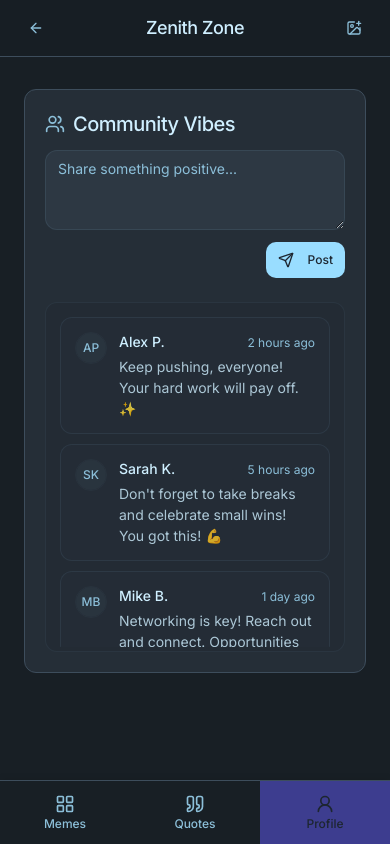
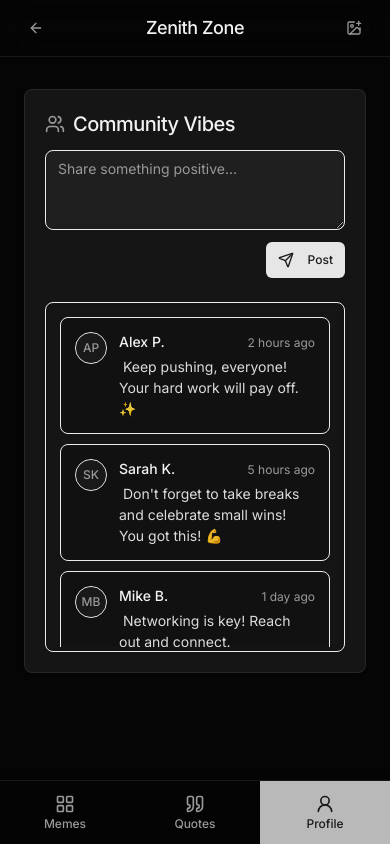
Before and after one commit to MohitGujarati/Bro-Relax, a Next.js app: page /relax/profile in a window 390 px wide. Built offline with nearby package versions, Linux system fonts and the light colour scheme.

Commit message:
transition from one tab to another tab should be smooth and color combinations is not that good make it minimal user glassmorpishm

```diff
--- a/src/app/globals.css
+++ b/src/app/globals.css
@@ -2,51 +2,49 @@
 @tailwind components;
 @tailwind utilities;
 
+/* Add global font import for Inter */
+/* @import url('https://fonts.googleapis.com/css2?family=Inter:wght@400;500;700&display=swap'); */
+/* This is handled by next/font in layout.tsx, so explicit import here is not strictly necessary and can cause ordering issues. */
+
 @layer base {
   :root {
-    /* Primary: Soothing Blue (#B0E2FF) */
-    --background-hsl: 200 100% 90.6%; /* HSL for #B0E2FF */
-    --foreground-hsl: 210 10% 23%; /* Darker Blue/Gray for text */
+    /* Default theme (effectively light, will be overridden by .dark) */
+    --background-hsl: 0 0% 100%; /* White */
+    --foreground-hsl: 0 0% 3.9%; /* Near Black */
 
-    /* Card Background: Slightly lighter than primary for depth, or a very light neutral */
-    --card-hsl: 200 100% 95%; /* Lighter shade of Soothing Blue */
-    --card-foreground-hsl: 210 10% 23%;
+    --card-hsl: 0 0% 100%;
+    --card-foreground-hsl: 0 0% 3.9%;
 
-    /* Popover: Similar to Card or a bit more distinct */
-    --popover-hsl: 200 100% 95%;
-    --popover-foreground-hsl: 210 10% 23%;
+    --popover-hsl: 0 0% 100%;
+    --popover-foreground-hsl: 0 0% 3.9%;
 
-    /* Primary Interactive Elements: Could be a slightly darker shade of blue or a contrasting color from palette */
-    --primary-hsl: 195 80% 75%; /* Slightly darker/more saturated blue */
-    --primary-foreground-hsl: 210 20% 15%; /* Dark text for primary elements */
+    --primary-hsl: 0 0% 9%; /* Near Black */
+    --primary-foreground-hsl: 0 0% 98%; /* Off-White */
 
-    /* Secondary Colors: Light Green (#90EE90) & Pale Yellow (#FAFAD2) */
-    --secondary-hsl: 120 73% 75%; /* HSL for #90EE90 (Light Green) */
-    --secondary-foreground-hsl: 120 25% 25%; /* Dark green text */
+    --secondary-hsl: 0 0% 96.1%; /* Light Gray */
+    --secondary-foreground-hsl: 0 0% 9%; /* Near Black */
 
-    /* Muted: For less prominent elements, can use shades of primary or neutrals */
-    --muted-hsl: 200 50% 85%; /* Muted blue */
-    --muted-foreground-hsl: 210 10% 40%; /* Softer text color */
+    --muted-hsl: 0 0% 96.1%;
+    --muted-foreground-hsl: 0 0% 45.1%; /* Medium Gray */
 
-    /* Accent: Soft Lavender (#E6E6FA) */
-    --accent-hsl: 240 67% 94%; /* HSL for #E6E6FA */
-    --accent-foreground-hsl: 240 20% 30%; /* Dark lavender text */
+    --accent-hsl: 0 0% 96.1%;
+    --accent-foreground-hsl: 0 0% 9%;
 
-    --destructive-hsl: 0 84.2% 60.2%; /* Default Red */
-    --destructive-foreground-hsl: 0 0% 100%;
+    --destructive-hsl: 0 84.2% 60.2%; /* Red */
+    --destructive-foreground-hsl: 0 0% 98%;
 
-    --border-hsl: 200 30% 80%; /* Border color, related to primary */
-    --input-hsl: 200 30% 92%; /* Input background, light and subtle */
-    --ring-hsl: 195 80% 70%; /* Ring color for focus, related to primary interactive */
+    --border-hsl: 0 0% 89.8%;
+    --input-hsl: 0 0% 89.8%;
+    --ring-hsl: 0 0% 3.9%;
 
-    --radius: 0.75rem; /* Slightly more rounded corners */
+    --radius: 0.5rem; /* Consistent, slightly subdued rounding */
 
-    /* Chart colors (example, adjust as needed for visibility on light theme) */
-    --chart-1: 200 70% 60%;
-    --chart-2: 120 60% 60%;
-    --chart-3: 60 70% 70%; /* Pale Yellow related */
-    --chart-4: 240 50% 75%; /* Lavender related */
-    --chart-5: 210 60% 65%;
+    /* Chart colors (light theme examples) */
+    --chart-1: 200 70% 50%;
+    --chart-2: 120 60% 45%;
+    --chart-3: 60 70% 55%;
+    --chart-4: 240 50% 60%;
+    --chart-5: 210 60% 50%;
 
     /* Converted to HSL values for ShadCN */
     --background: var(--background-hsl);
@@ -70,42 +68,52 @@
     --ring: var(--ring-hsl);
   }
 
-  /* Dark theme (optional, can be removed if default is light) */
   .dark {
-    /* For a dark theme, we invert or choose darker shades */
-    --background-hsl: 210 20% 12%; /* Dark Blue/Gray */
-    --foreground-hsl: 200 100% 90.6%; /* Soothing Blue as text */
+    /* Minimal Black & White Glassmorphism Theme */
+    --background-hsl: 0 0% 2%; /* Near Black - Opaque base for the page */
+    --foreground-hsl: 0 0% 95%;   /* Light Gray/Off-White for text */
 
-    --card-hsl: 210 20% 18%; /* Slightly lighter dark blue/gray */
-    --card-foreground-hsl: 200 100% 90.6%;
+    /* Glassmorphic Elements: Card, Popover, Dialog */
+    /* These will need backdrop-blur applied via utility classes or in base component styles */
+    --card-hsl: 0 0% 12% / 0.65; /* Dark Gray, semi-transparent for cards */
+    --card-foreground-hsl: 0 0% 92%; /* Light Gray/Off-White text on cards */
 
-    --popover-hsl: 210 20% 15%;
-    --popover-foreground-hsl: 200 100% 90.6%;
+    --popover-hsl: 0 0% 10% / 0.75; /* Slightly darker, more opaque popover */
+    --popover-foreground-hsl: 0 0% 92%;
 
-    --primary-hsl: 200 100% 80%; /* Brighter Soothing Blue for primary actions */
-    --primary-foreground-hsl: 210 25% 15%; /* Dark text on primary */
+    /* Interactive Elements - Minimal Monochrome */
+    --primary-hsl: 0 0% 90%; /* Off-White for primary button backgrounds */
+    --primary-foreground-hsl: 0 0% 10%; /* Dark Gray/Black text on primary buttons */
 
-    --secondary-hsl: 120 50% 35%; /* Darker Light Green */
-    --secondary-foreground-hsl: 120 73% 85%; /* Lighter green text */
+    /* Secondary elements or buttons */
+    --secondary-hsl: 0 0% 20% / 0.5; /* Dark Gray, semi-transparent */
+    --secondary-foreground-hsl: 0 0% 88%; /* Light Gray text */
 
-    --muted-hsl: 210 20% 25%; /* Muted dark blue/gray */
-    --muted-foreground-hsl: 200 50% 70%; /* Softer light text */
+    /* Muted elements or text */
+    --muted-hsl: 0 0% 15% / 0.4; /* Muted semi-transparent dark gray */
+    --muted-foreground-hsl: 0 0% 60%; /* Medium Gray for muted text */
 
-    --accent-hsl: 240 40% 40%; /* Darker Soft Lavender */
-    --accent-foreground-hsl: 240 67% 90%; /* Lighter lavender text */
+    /* Accent: For hovers, focus, active states - subtle changes */
+    /* Example: hover on a card could use this for a border or subtle overlay */
+    --accent-hsl: 0 0% 100% / 0.1; /* Very subtle translucent whiteish overlay/highlight */
+    --accent-foreground-hsl: 0 0% 98%; /* Bright White text when on an accented background */
 
-    --destructive-hsl: 0 70% 50%;
-    --destructive-foreground-hsl: 0 0% 100%;
+    --destructive-hsl: 0 72% 51%; /* A standard red for destructive actions */
+    --destructive-foreground-hsl: 0 0% 98%; /* White text on destructive */
 
-    --border-hsl: 210 20% 30%;
-    --input-hsl: 210 20% 22%;
-    --ring-hsl: 200 100% 75%;
+    /* Borders for glassmorphic elements - very subtle */
+    --border-hsl: 0 0% 100% / 0.08; /* Faint, translucent white */
+    --input-hsl: 0 0% 14% / 0.5; /* Semi-transparent dark gray for input fields */
+    --ring-hsl: 0 0% 90% / 0.8; /* Light gray ring for focus states */
 
-    --chart-1: 200 70% 70%;
-    --chart-2: 120 60% 70%;
-    --chart-3: 60 70% 80%;
-    --chart-4: 240 50% 80%;
-    --chart-5: 210 60% 75%;
+    --radius: 0.5rem; /* Matched to :root, Apple/Google style */
+
+    /* Monochrome Chart colors for dark theme */
+    --chart-1: 0 0% 85%;
+    --chart-2: 0 0% 70%;
+    --chart-3: 0 0% 55%;
+    --chart-4: 0 0% 40%;
+    --chart-5: 0 0% 25%;
 
     /* Converted to HSL values for ShadCN */
     --background: var(--background-hsl);
@@ -136,40 +144,39 @@
   }
   body {
     @apply bg-background text-foreground;
-    /* Default to light theme as per new color scheme */
-    /* Remove 'dark' class if light is default */
     /* font-family is handled by utility class 'font-sans' in layout.tsx via next/font */
   }
-  /* Gentle fade-in effects and smooth transitions */
+  /* Gentle fade-in effects and smooth transitions for properties */
   * {
      @apply transition-all duration-300 ease-in-out;
   }
-   /* Focus states indicated by thin outlines */
+   /* Focus states indicated by rings */
   *:focus-visible {
-     @apply outline-none ring-1 ring-ring ring-offset-1 ring-offset-background;
+     @apply outline-none ring-2 ring-ring ring-offset-2 ring-offset-background;
   }
 }
 
 
-/* Minimal scrollbar styling */
+/* Minimal scrollbar styling for a cleaner look */
 ::-webkit-scrollbar {
-  width: 8px; /* Slightly wider for easier interaction */
-  height: 8px;
+  width: 6px;
+  height: 6px;
 }
 ::-webkit-scrollbar-track {
-  background: hsl(var(--background) / 0.5); /* Semi-transparent track */
+  background: hsl(var(--background) / 0.1); /* Very subtle track */
 }
 ::-webkit-scrollbar-thumb {
-  background: hsl(var(--muted)); /* Muted color for thumb */
-  border-radius: 4px;
+  background: hsl(var(--muted-foreground) / 0.5); /* Translucent thumb */
+  border-radius: 3px;
 }
 ::-webkit-scrollbar-thumb:hover {
-  background: hsl(var(--accent)); /* Accent color on hover */
+  background: hsl(var(--foreground) / 0.6); /* Slightly more visible on hover */
 }
 
-/* Lucide Icon default stroke width for thinner icons */
-/* This might need to be applied more specifically if it affects icons undesirably */
-/* Alternatively, pass strokeWidth prop to Lucide components */
-/* svg[class*="lucide-"] {
-  stroke-width: 1.5;
-} */
+/* Apply backdrop blur to elements that are intended to be glassmorphic */
+/* This is a more targeted approach if not all elements with these backgrounds should blur,
+   or can be added directly to component classNames.
+.glass-effect {
+  @apply backdrop-blur-md;
+}
+*/
--- a/src/app/relax/layout.tsx
+++ b/src/app/relax/layout.tsx
@@ -15,7 +15,7 @@ import {
 } from "@/components/ui/dialog";
 import MemeSubmissionForm from '@/components/relax-zone/meme-submission-form';
 import BottomNavigation from '@/components/layout/bottom-navigation';
-import { ArrowLeft, ImagePlus } from 'lucide-react'; // Using ImagePlus for "share"
+import { ArrowLeft, ImagePlus } from 'lucide-react';
 
 interface RelaxLayoutProps {
   children: ReactNode;
@@ -26,7 +26,6 @@ export default function RelaxLayout({ children }: RelaxLayoutProps) {
   const [currentTimestamp, setCurrentTimestamp] = useState('');
 
   useEffect(() => {
-    // Set timestamp on client to avoid hydration issues
     setCurrentTimestamp(new Date().getFullYear().toString());
   }, []);
 
@@ -37,8 +36,9 @@ export default function RelaxLayout({ children }: RelaxLayoutProps) {
 
   return (
     <div className="min-h-screen bg-background text-foreground flex flex-col">
-      {/* Header */}
-      <header className="sticky top-0 z-40 bg-background/80 backdrop-blur-md border-b border-border">
+      {/* Header - Glassmorphic */}
+      <header className="sticky top-0 z-40 bg-background/80 backdrop-blur-lg border-b border-border">
+        {/* Increased blur, bg-background/80 ensures it uses the opaque --background with alpha */}
         <div className="container mx-auto h-14 px-4 flex items-center justify-between max-w-5xl">
           <Link href="/" aria-label="Back to Home">
             <Button variant="ghost" size="icon" className="text-muted-foreground hover:text-foreground">
@@ -54,7 +54,8 @@ export default function RelaxLayout({ children }: RelaxLayoutProps) {
                 <ImagePlus className="h-5 w-5" />
               </Button>
             </DialogTrigger>
-            <DialogContent className="sm:max-w-[450px] bg-card border-border shadow-xl rounded-lg">
+            {/* DialogContent will use bg-card and get backdrop-blur from its own definition or ui/card.tsx */}
+            <DialogContent className="sm:max-w-[450px] shadow-xl rounded-lg">
               <DialogHeader className="px-6 pt-6 pb-2">
                 <DialogTitle className="text-foreground text-xl">Share a Meme</DialogTitle>
                 <DialogDescription className="text-muted-foreground text-sm pt-1">
@@ -69,17 +70,14 @@ export default function RelaxLayout({ children }: RelaxLayoutProps) {
         </div>
       </header>
 
-      {/* Main Content Area for Tabs */}
-      {/* pb-16 is padding-bottom to ensure content doesn't hide behind fixed bottom nav */}
-      <main className="flex-grow container mx-auto max-w-5xl w-full pt-2 pb-20 sm:pb-16"> {/* Added padding for bottom nav */}
+      <main className="flex-grow container mx-auto max-w-5xl w-full pt-2 pb-20 sm:pb-16">
         {children}
       </main>
 
-      {/* Bottom Navigation */}
       <BottomNavigation />
 
-      {/* Footer - Optional, can be removed if BottomNav is enough */}
-      <footer className="text-center py-5 border-t border-border text-xs text-muted-foreground hidden sm:block">
+      <footer className="text-center py-5 border-t border-border/30 text-xs text-muted-foreground hidden sm:block bg-background/50 backdrop-blur-sm">
+         {/* Subtle glassmorphic footer */}
          &copy; {currentTimestamp} Zenith Zone. Find your calm.
       </footer>
     </div>
--- a/src/components/layout/bottom-navigation.tsx
+++ b/src/components/layout/bottom-navigation.tsx
@@ -3,7 +3,7 @@
 
 import Link from 'next/link';
 import { usePathname } from 'next/navigation';
-import { LayoutGrid, Quote, UserRound } from 'lucide-react'; // UserRound is a good modern user icon
+import { LayoutGrid, Quote, UserRound } from 'lucide-react';
 import { cn } from '@/lib/utils';
 
 const navItems = [
@@ -16,22 +16,34 @@ export default function BottomNavigation() {
   const pathname = usePathname();
 
   return (
-    <nav className="fixed bottom-0 left-0 right-0 z-40 h-16 bg-background border-t border-border flex items-center justify-around shadow-top-md">
+    <nav className="fixed bottom-0 left-0 right-0 z-40 h-16 bg-background/75 backdrop-blur-lg border-t border-border flex items-center justify-around shadow-top-md">
+      {/* bg-background/75 for semi-transparent based on opaque body, added backdrop-blur-lg */}
       {navItems.map((item) => {
-        const isActive = pathname === item.href || (item.href === '/relax/memes' && pathname === '/relax'); // Handle base /relax redirect
+        const isActive = pathname === item.href || (item.href === '/relax/memes' && pathname === '/relax');
         const Icon = item.icon;
         return (
           <Link
             key={item.label}
             href={item.href}
             className={cn(
-              "flex flex-col items-center justify-center w-full h-full text-xs font-medium transition-colors duration-150 ease-in-out",
-              isActive ? "text-primary-foreground bg-accent" : "text-muted-foreground hover:text-foreground hover:bg-accent/50"
+              "flex flex-col items-center justify-center w-full h-full text-xs font-medium transition-colors duration-150 ease-in-out group", // Added group for hover effects
+              isActive
+                ? "text-primary-foreground bg-primary/80" // Active: Use primary (off-white text on dark button) or a bright accent
+                : "text-muted-foreground hover:text-foreground hover:bg-white/10" // Inactive: Muted, on hover brighter text and subtle bg
             )}
             aria-current={isActive ? "page" : undefined}
           >
-            <Icon className={cn("h-5 w-5 mb-0.5", isActive ? "text-primary-foreground" : "text-muted-foreground group-hover:text-foreground")} />
-            <span className={cn(isActive ? "text-primary-foreground" : "text-muted-foreground group-hover:text-foreground")}>{item.label}</span>
+            <Icon className={cn(
+              "h-5 w-5 mb-0.5",
+              isActive ? "text-primary-foreground" : "text-muted-foreground group-hover:text-foreground"
+              )}
+            />
+            <span className={cn(
+              isActive ? "text-primary-foreground" : "text-muted-foreground group-hover:text-foreground"
+              )}
+            >
+              {item.label}
+            </span>
           </Link>
         );
       })}
--- a/src/components/relax-zone/community-shoutouts.tsx
+++ b/src/components/relax-zone/community-shoutouts.tsx
@@ -6,7 +6,7 @@ import { Button } from '@/components/ui/button';
 import { Textarea } from '@/components/ui/textarea';
 import { communityShoutouts as initialShoutouts, type Shoutout } from '@/lib/relax-zone-constants';
 import ShoutoutCard from './shoutout-card';
-import { Send, Users } from 'lucide-react'; // Using Users for community feel
+import { Send, Users } from 'lucide-react';
 import { useToast } from '@/hooks/use-toast';
 import { ScrollArea } from '@/components/ui/scroll-area';
 import { Card, CardContent, CardHeader, CardTitle } from '@/components/ui/card';
@@ -20,7 +20,6 @@ const CommunityShoutouts: FC = () => {
 
   useEffect(() => {
     setIsClient(true);
-    // Initialize shoutouts on client to ensure consistency
     setShoutouts(initialShoutouts);
   }, []);
 
@@ -38,7 +37,7 @@ const CommunityShoutouts: FC = () => {
 
     const newShoutout: Shoutout = {
       id: `shoutout-${Date.now()}-${Math.random().toString(36).substring(2, 7)}`,
-      user: 'You', // Or a more dynamic user name if auth is added
+      user: 'You',
       avatarFallback: '😊',
       message: newMessage,
       timestamp: 'Just now',
@@ -53,9 +52,8 @@ const CommunityShoutouts: FC = () => {
   };
 
   if (!isClient) {
-     // Render placeholder or null on the server
     return (
-        <Card className="bg-card border border-border shadow-none rounded-xl w-full max-w-md mx-auto">
+        <Card className="w-full max-w-md mx-auto"> {/* Card will be glassmorphic */}
             <CardHeader className="pb-3 pt-5 px-5">
                 <CardTitle className="text-xl font-medium text-foreground flex items-center gap-2">
                     <Users className="h-5 w-5 text-muted-foreground" /> Community Vibes
@@ -72,7 +70,8 @@ const CommunityShoutouts: FC = () => {
 
   return (
     <section aria-labelledby="community-shoutouts-title" className="w-full max-w-md mx-auto px-2 sm:px-0 py-6">
-      <Card className="bg-card border border-border shadow-none rounded-xl overflow-hidden">
+      {/* Card will be glassmorphic due to ui/card.tsx change */}
+      <Card className="overflow-hidden">
         <CardHeader className="pb-3 pt-5 px-5">
           <CardTitle id="community-shoutouts-title" className="text-xl font-medium text-foreground flex items-center gap-2">
             <Users className="h-5 w-5 text-muted-foreground" /> Community Vibes
@@ -86,12 +85,13 @@ const CommunityShoutouts: FC = () => {
               value={newMessage}
               onChange={(e) => setNewMessage(e.target.value)}
               placeholder="Share something positive..."
-              className="min-h-[80px] bg-input border-border/70 focus:border-primary/50 text-sm rounded-lg placeholder:text-muted-foreground"
+              // Input field will use --input-hsl which is semi-transparent dark gray, with backdrop-blur for glass effect
+              className="min-h-[80px] bg-input backdrop-blur-sm border-border/70 focus:border-primary/50 text-sm rounded-lg placeholder:text-muted-foreground"
               aria-label="New shoutout message"
               rows={3}
             />
             <div className="flex justify-end">
-              <Button type="submit" size="sm" className="bg-primary text-primary-foreground hover:bg-accent hover:text-accent-foreground rounded-md text-xs">
+              <Button type="submit" size="sm" className="bg-primary text-primary-foreground hover:bg-primary/80 rounded-md text-xs">
                 <Send className="h-3.5 w-3.5 mr-1.5" /> Post
               </Button>
             </div>
@@ -99,7 +99,8 @@ const CommunityShoutouts: FC = () => {
 
           <div className="pt-2">
             {shoutouts.length > 0 ? (
-              <ScrollArea className="h-[350px] sm:h-[400px] border border-border/30 rounded-lg bg-black/5 p-1">
+              // ScrollArea with a slightly transparent dark background to complement glassmorphism
+              <ScrollArea className="h-[350px] sm:h-[400px] border border-border/30 rounded-lg bg-black/20 backdrop-blur-sm p-1">
                 <div className="space-y-2.5 p-2.5">
                   {shoutouts.map((shoutout) => (
                     <ShoutoutCard key={shoutout.id} shoutout={shoutout} />
@@ -107,7 +108,7 @@ const CommunityShoutouts: FC = () => {
                 </div>
               </ScrollArea>
             ) : (
-              <div className="text-center py-10 border border-dashed border-border/40 rounded-lg bg-black/5">
+              <div className="text-center py-10 border border-dashed border-border/40 rounded-lg bg-black/20 backdrop-blur-sm">
                 <p className="text-muted-foreground text-sm">No messages yet.</p>
                 <p className="text-muted-foreground text-xs mt-1">Be the first to share something positive!</p>
               </div>
--- a/src/components/relax-zone/shoutout-card.tsx
+++ b/src/components/relax-zone/shoutout-card.tsx
@@ -1,7 +1,7 @@
 'use client';
 
 import type { FC } from 'react';
-import { Avatar, AvatarFallback, AvatarImage } from '@/components/ui/avatar';
+import { Avatar, AvatarFallback } from '@/components/ui/avatar'; // Removed AvatarImage as it's not used
 import type { Shoutout } from '@/lib/relax-zone-constants';
 
 interface ShoutoutCardProps {
@@ -9,15 +9,18 @@ interface ShoutoutCardProps {
 }
 
 /**
- * Displays a single community shoutout message in a minimal format.
+ * Displays a single community shoutout message.
+ * Uses a slightly different glassmorphic effect for depth if needed, or can be plain if parent Card provides enough.
  */
 const ShoutoutCard: FC<ShoutoutCardProps> = ({ shoutout }) => {
   return (
-    <div className="bg-card/80 text-card-foreground p-3.5 rounded-lg shadow-none border border-border/40 hover:bg-accent/30 transition-colors duration-150 ease-in-out">
+    // This card can have its own subtle glass layer or be flat if the main CommunityShoutouts card is already glass.
+    // Using bg-card/50 for a slightly more transparent look than default card, with its own blur.
+    <div className="bg-card/50 backdrop-blur-sm text-card-foreground p-3.5 rounded-lg shadow-none border border-border/40 hover:bg-accent/50 transition-colors duration-150 ease-in-out">
       <div className="flex items-start space-x-3">
         <Avatar className="h-8 w-8 text-xs border border-border/20">
           {/* Optional: <AvatarImage src={shoutout.avatarUrl} alt={`${shoutout.user}'s avatar`} /> */}
-          <AvatarFallback className="bg-muted/40 text-muted-foreground font-medium">
+          <AvatarFallback className="bg-muted text-muted-foreground font-medium"> {/* Muted for less contrast on fallback */}
             {shoutout.avatarFallback || shoutout.user.charAt(0).toUpperCase()}
           </AvatarFallback>
         </Avatar>
@@ -26,7 +29,7 @@ const ShoutoutCard: FC<ShoutoutCardProps> = ({ shoutout }) => {
             <p className="text-sm font-medium text-foreground">{shoutout.user}</p>
             <p className="text-xs text-muted-foreground">{shoutout.timestamp}</p>
           </div>
-          <p className="mt-1 text-sm text-foreground/80 leading-normal whitespace-pre-wrap break-words">
+          <p className="mt-1 text-sm text-foreground/90 leading-normal whitespace-pre-wrap break-words"> {/* Slightly more opaque text */}
             {shoutout.message}
           </p>
         </div>
--- a/src/components/ui/card.tsx
+++ b/src/components/ui/card.tsx
@@ -9,7 +9,7 @@ const Card = React.forwardRef<
   <div
     ref={ref}
     className={cn(
-      "rounded-lg border bg-card text-card-foreground shadow-sm",
+      "rounded-lg border bg-card text-card-foreground shadow-sm backdrop-blur-md", // Added backdrop-blur-md
       className
     )}
     {...props}
--- a/src/components/ui/input.tsx
+++ b/src/components/ui/input.tsx
@@ -8,7 +8,9 @@ const Input = React.forwardRef<HTMLInputElement, React.ComponentProps<"input">>(
       <input
         type={type}
         className={cn(
-          "flex h-10 w-full rounded-md border border-input bg-background px-3 py-2 text-base ring-offset-background file:border-0 file:bg-transparent file:text-sm file:font-medium file:text-foreground placeholder:text-muted-foreground focus-visible:outline-none focus-visible:ring-2 focus-visible:ring-ring focus-visible:ring-offset-2 disabled:cursor-not-allowed disabled:opacity-50 md:text-sm",
+          "flex h-10 w-full rounded-md border border-input bg-input px-3 py-2 text-base ring-offset-background backdrop-blur-sm", // Added backdrop-blur-sm as bg-input is semi-transparent
+          "file:border-0 file:bg-transparent file:text-sm file:font-medium file:text-foreground placeholder:text-muted-foreground",
+          "focus-visible:outline-none focus-visible:ring-2 focus-visible:ring-ring focus-visible:ring-offset-2 disabled:cursor-not-allowed disabled:opacity-50 md:text-sm",
           className
         )}
         ref={ref}
--- a/src/components/ui/popover.tsx
+++ b/src/components/ui/popover.tsx
@@ -19,7 +19,7 @@ const PopoverContent = React.forwardRef<
       align={align}
       sideOffset={sideOffset}
       className={cn(
-        "z-50 w-72 rounded-md border bg-popover p-4 text-popover-foreground shadow-md outline-none data-[state=open]:animate-in data-[state=closed]:animate-out data-[state=closed]:fade-out-0 data-[state=open]:fade-in-0 data-[state=closed]:zoom-out-95 data-[state=open]:zoom-in-95 data-[side=bottom]:slide-in-from-top-2 data-[side=left]:slide-in-from-right-2 data-[side=right]:slide-in-from-left-2 data-[side=top]:slide-in-from-bottom-2",
+        "z-50 w-72 rounded-md border bg-popover p-4 text-popover-foreground shadow-md outline-none backdrop-blur-md data-[state=open]:animate-in data-[state=closed]:animate-out data-[state=closed]:fade-out-0 data-[state=open]:fade-in-0 data-[state=closed]:zoom-out-95 data-[state=open]:zoom-in-95 data-[side=bottom]:slide-in-from-top-2 data-[side=left]:slide-in-from-right-2 data-[side=right]:slide-in-from-left-2 data-[side=top]:slide-in-from-bottom-2", // Added backdrop-blur-md
         className
       )}
       {...props}
--- a/src/components/ui/textarea.tsx
+++ b/src/components/ui/textarea.tsx
@@ -7,7 +7,8 @@ const Textarea = React.forwardRef<HTMLTextAreaElement, React.ComponentProps<'tex
     return (
       <textarea
         className={cn(
-          'flex min-h-[80px] w-full rounded-md border border-input bg-background px-3 py-2 text-base ring-offset-background placeholder:text-muted-foreground focus-visible:outline-none focus-visible:ring-2 focus-visible:ring-ring focus-visible:ring-offset-2 disabled:cursor-not-allowed disabled:opacity-50 md:text-sm',
+          'flex min-h-[80px] w-full rounded-md border border-input bg-input px-3 py-2 text-base ring-offset-background backdrop-blur-sm', // Added backdrop-blur-sm
+          'placeholder:text-muted-foreground focus-visible:outline-none focus-visible:ring-2 focus-visible:ring-ring focus-visible:ring-offset-2 disabled:cursor-not-allowed disabled:opacity-50 md:text-sm',
           className
         )}
         ref={ref}
```
Also changed, not shown: src/components/relax-zone/meme-card.tsx (+17 -19 lines), src/components/relax-zone/motivation-box.tsx (+13 -12 lines), src/components/ui/dialog.tsx (+4 -3 lines).
